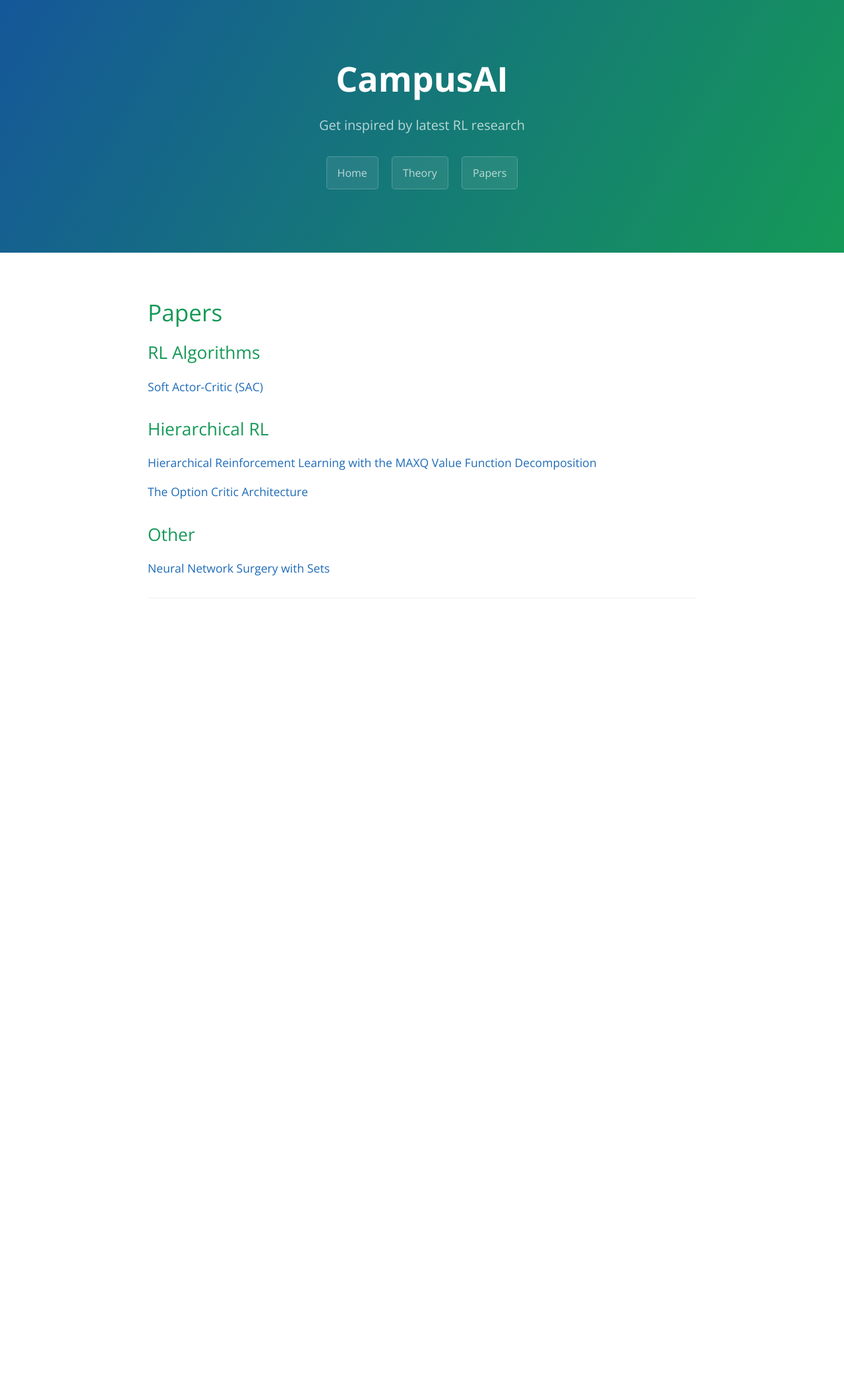
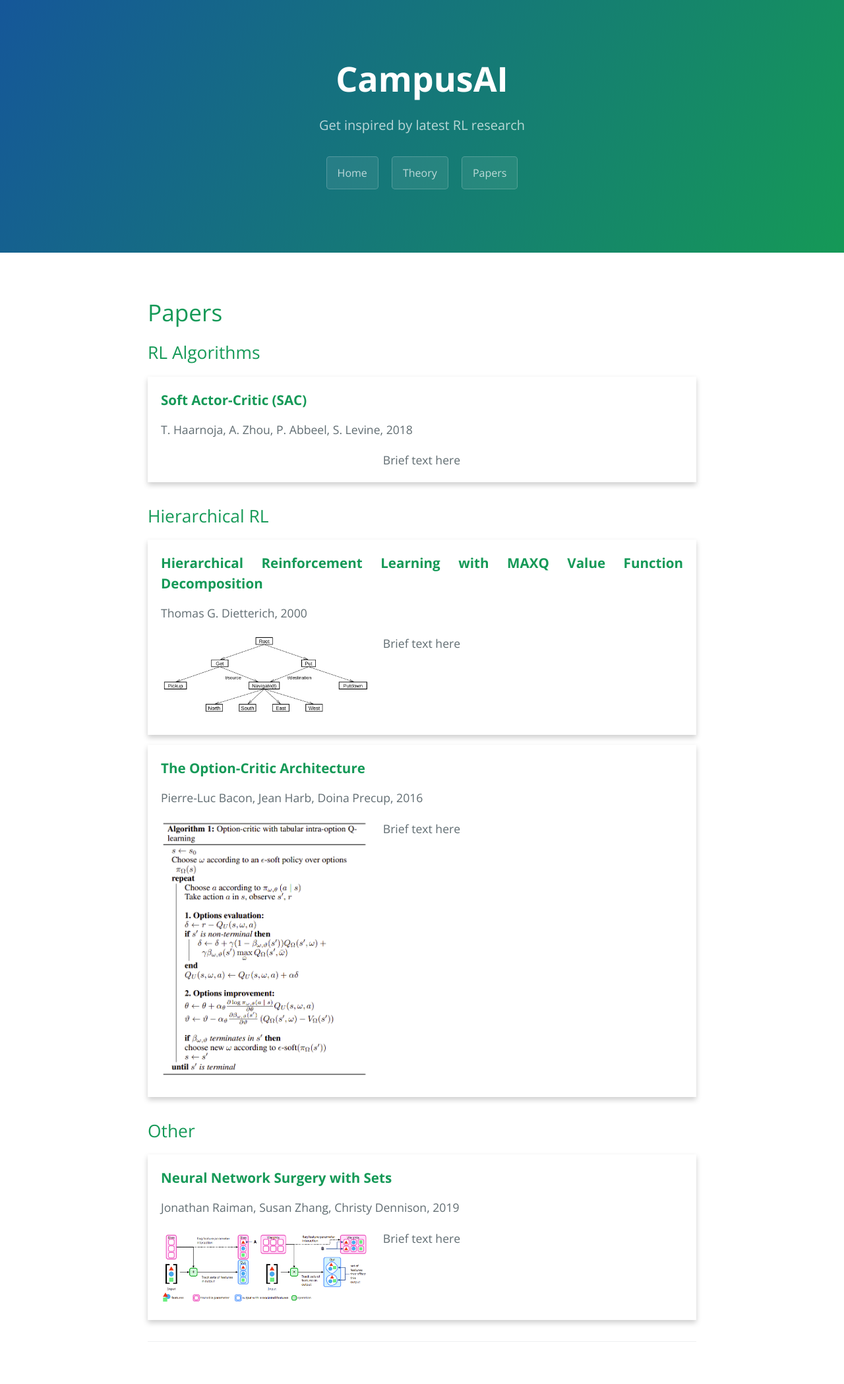
Before and after one commit to CampusAI/CampusAI.github.io, a Jekyll site: the page built from papers.md, in a window 1280 px wide. Shown: the whole page at 66% size. Built offline with Jekyll 4.4.1, drawn with Linux system fonts in a browser that asks for light colours; before the commit the page ends 971 px from its top, so only the background shows below that.

Commit message:
Make paper cards

```diff
--- /dev/null
+++ b/_includes/paper_card.html
@@ -0,0 +1,46 @@
+<style>
+.card {
+  /* Add shadows to create the "card" effect */
+  box-shadow: 0 4px 8px 0 rgba(0, 0, 0, 0.2);
+  transition: 0.3s;
+  padding: 20px;
+  width: 100%;
+  margin-bottom: 15px;
+}
+
+.card_inner {
+  display:flex;
+  margin-top: 20px;
+ }
+
+/* On mouse-over, add a deeper shadow */
+
+.card:hover {
+  box-shadow: 0 8px 16px 0 rgba(0, 0, 0, 0.2);
+}
+
+.card_excerpt {
+  padding-left: 20px;
+  width: 60%;
+}
+
+.card_image {
+  width: 40%;
+  clear:both;
+}
+</style>
+
+<div>
+<a href="{{include.url}}" style="text-decoration:none;color:inherit;">
+<div class="card">
+	<h3><b>{{include.title}}</b></h3>
+	{{include.paper-author}}, {{include.paper-year}}
+	<div class="card_inner">
+        <div class="card_image"> <img src="{{include.img}}"/> </div>
+        <div class="card_excerpt">
+		{{include.brief}}
+	</div>
+    </div>
+</div>
+</a>
+</div>
--- a/papers.md
+++ b/papers.md
@@ -5,25 +5,15 @@ permalink: /papers/
 ---
 
 ## RL Algorithms
-{% for item in site.papers %}
-{% if item.category != "algorithm" %}
-    {% continue %}
-{% endif %}
-[{{item.title}}]({{item.permalink}})
-{% endfor %}
+
+{% include paper_card.html title="Soft Actor-Critic (SAC)" brief="Brief text here" paper-author="T. Haarnoja, A. Zhou, P. Abbeel, S. Levine" paper-year="2018" url="/papers/Soft-Actor-Critic" img="" %}
 
 ## Hierarchical RL
-{% for item in site.papers %}
-{% if item.category != "hierarchical" %}
-    {% continue %}
-{% endif %}
-[{{item.title}}]({{item.permalink}})
-{% endfor %}
+{% include paper_card.html title="Hierarchical Reinforcement Learning with MAXQ Value Function Decomposition" brief="Brief text here" url="/papers/HRL-with-MAXQ-decomposition" img="/_papers/HRL_with_MAXQ_decomposition/taxi_navigation.png" paper-author="Thomas G. Dietterich" paper-year="2000" %}
+
+
+{% include paper_card.html title="The Option-Critic Architecture" brief="Brief text here" url="/papers/the-option-critic-architecture" paper-author="Pierre-Luc Bacon, Jean Harb, Doina Precup" paper-year="2016" img="/_papers/the_option_critic_architecture/algo1optioncritic.png" %}
 
 ## Other
-{% for item in site.papers %}
-{% if item.category != "other" %}
-    {% continue %}
-{% endif %}
-[{{item.title}}]({{item.permalink}})
-{% endfor %}
+
+{% include paper_card.html title="Neural Network Surgery with Sets" brief="Brief text here" url="/papers/NN_surgery_sets" paper-author="Jonathan Raiman, Susan Zhang, Christy Dennison" paper-year="2019" img="/_papers/NN_surgery_sets/propagation.png" %}
```
